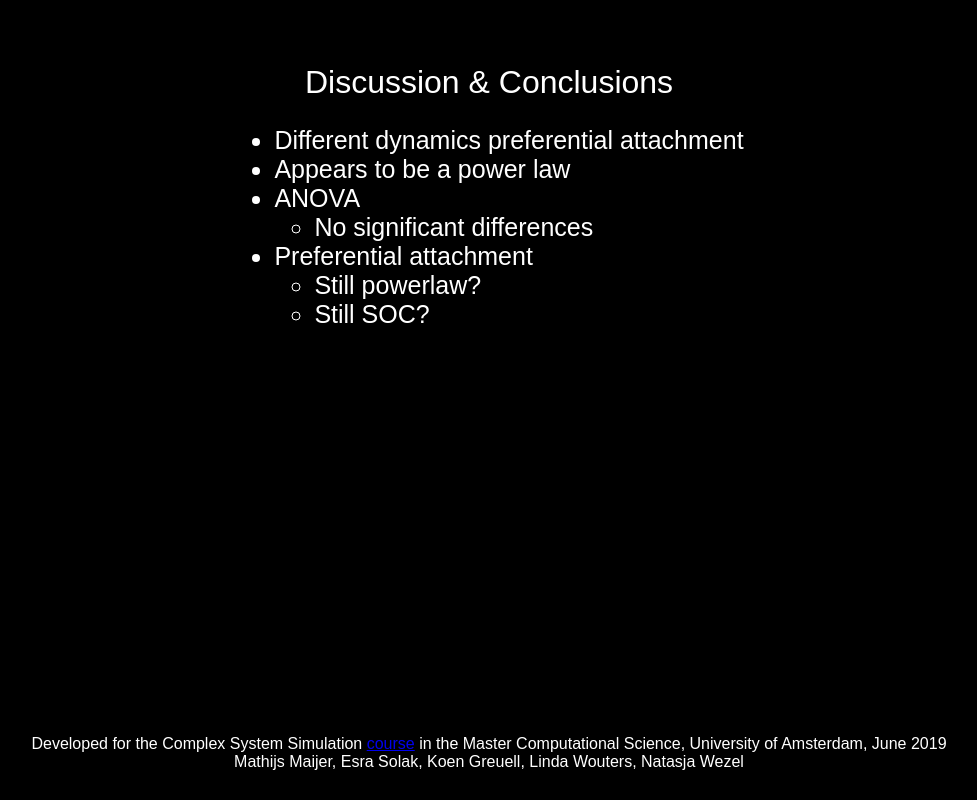
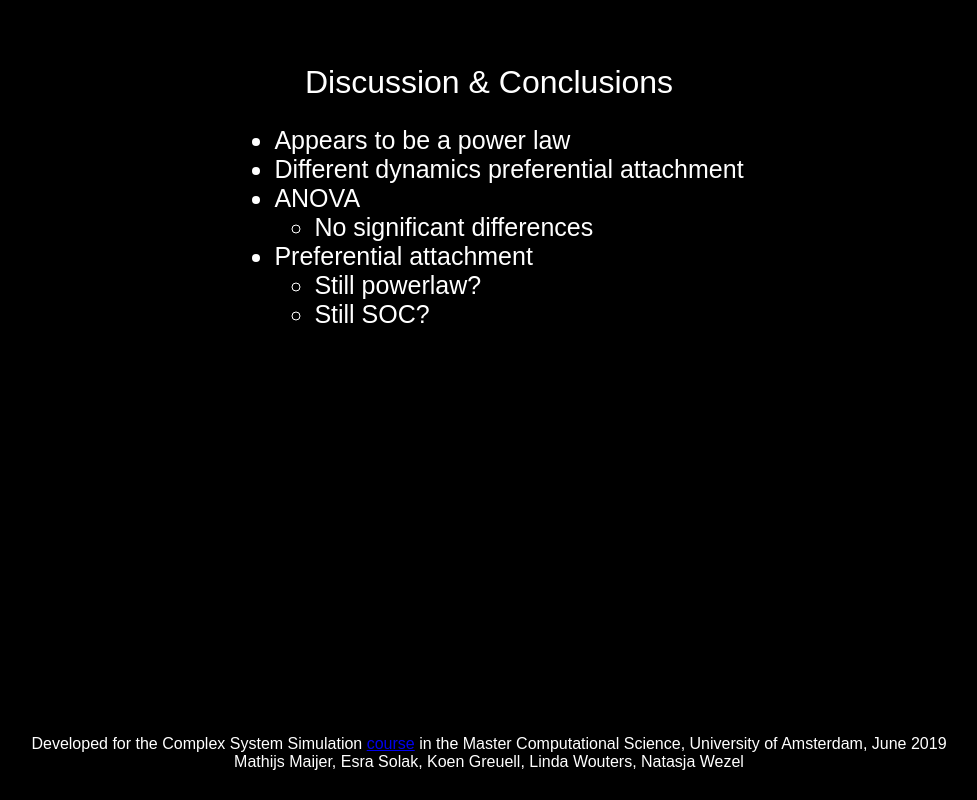
Before and after one commit to NatasjaWezel/Complex_Systems, an Angular app in the folder web_app/frontend/: page / in a window 1280 px wide. Shown: the part 8794-9594 px from the top of the page, without its empty margins (151-1128 px from the left). Built offline with nearby package versions, Linux system fonts and the light colour scheme; what ng5-slider would draw is missing.

Commit message:
Order discussion

```diff
--- a/web_app/frontend/src/app/discussion-page/discussion-page.component.html
+++ b/web_app/frontend/src/app/discussion-page/discussion-page.component.html
@@ -5,8 +5,8 @@
 
   <div class="content">
     <ul>
+      <li>Appears to be a power law</li>
       <li>Different dynamics preferential attachment</li>
-      <li>Appears to be a power law</li>
       <li>ANOVA</li>
       <ul>
         <li>No significant differences</li>
```
